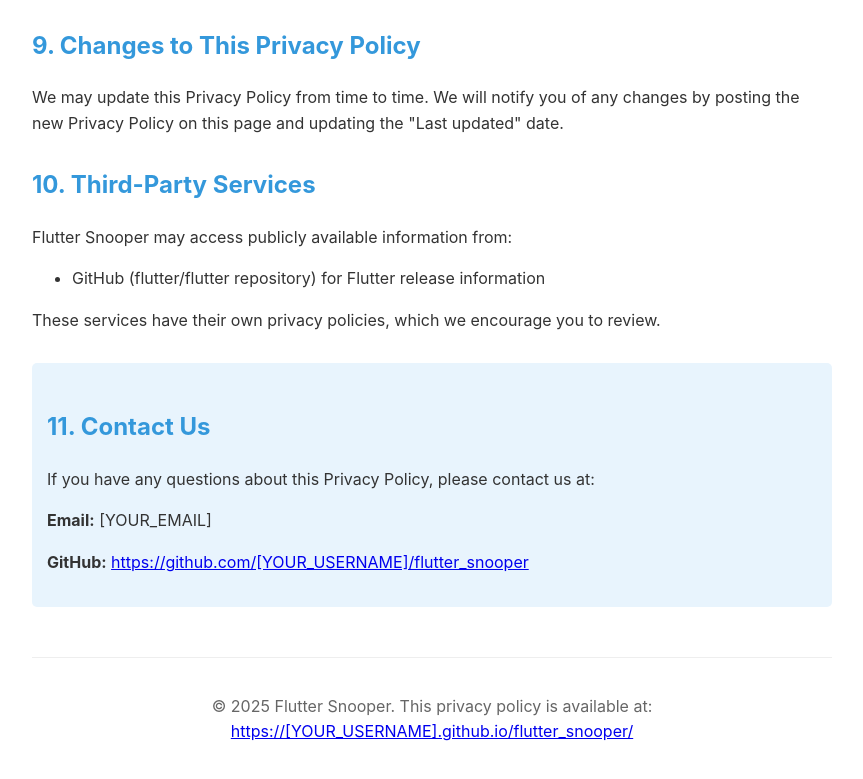
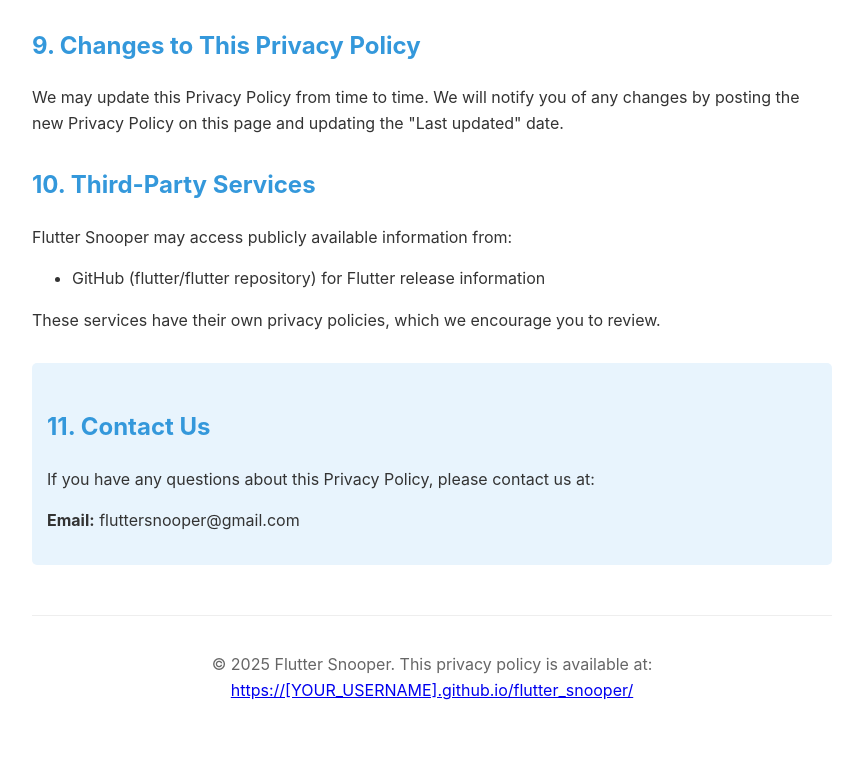
Before and after one commit to artembark/flutter_snooper_privacy_policy, a plain HTML site: page index.html in a window 1280 px wide. Shown: the part 2093-2872 px from the top of the page, without its empty margins (208-1071 px from the left). After the commit the page ends 2832 px from the top, so only its background shows below. Drawn offline with Linux system fonts and the light colour scheme.

Commit message:
feat: Add email address

```diff
--- a/index.html
+++ b/index.html
@@ -109,8 +109,7 @@
     <div class="contact-info">
         <h2>11. Contact Us</h2>
         <p>If you have any questions about this Privacy Policy, please contact us at:</p>
-        <p><strong>Email:</strong> [YOUR_EMAIL]</p>
-        <p><strong>GitHub:</strong> <a href="https://github.com/[YOUR_USERNAME]/flutter_snooper">https://github.com/[YOUR_USERNAME]/flutter_snooper</a></p>
+        <p><strong>Email:</strong> fluttersnooper@gmail.com </p>
     </div>
 
     <footer style="margin-top: 50px; padding-top: 20px; border-top: 1px solid #eee; text-align: center; color: #666;">
```
